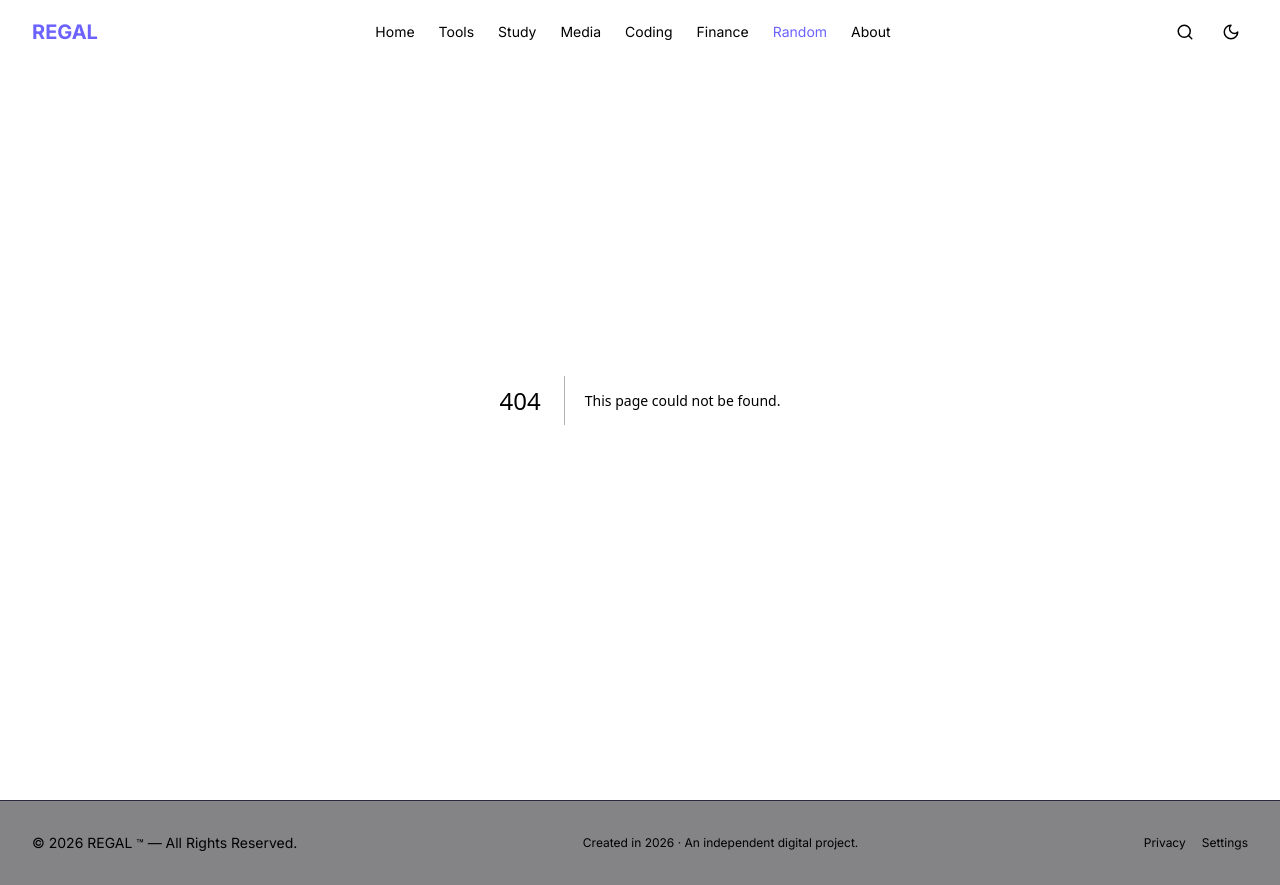
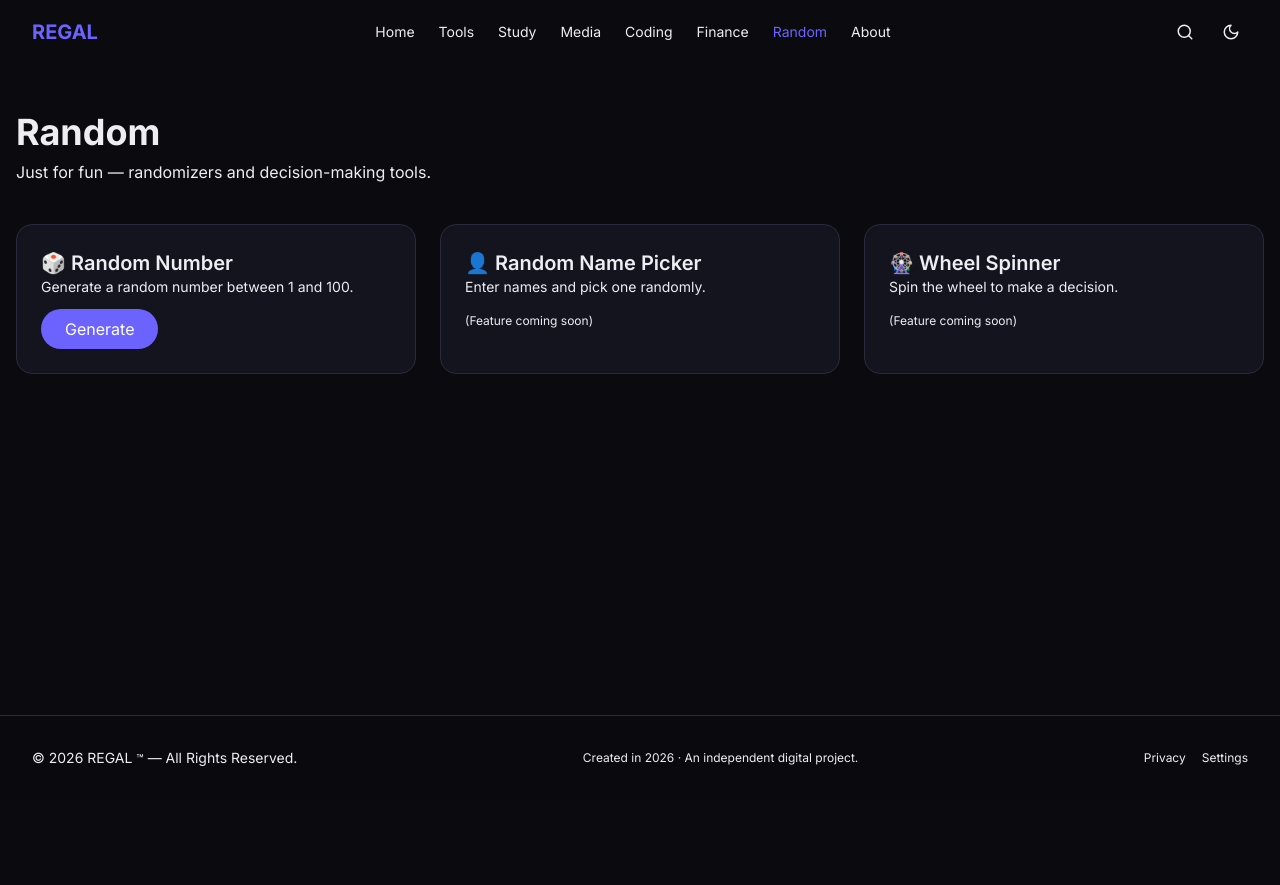
Before and after one commit to DEVAPKBUGKING/Allinone, a Next.js app: page /random in a window 1280 px wide. Before the commit this address had no page. After the commit the page ends 800 px from the top, so only its background shows below. Built offline with nearby package versions, Linux system fonts and the light colour scheme.

Commit message:
Create RandomPage component for random number generation

```diff
--- /dev/null
+++ b/app/random/page.tsx
@@ -0,0 +1,48 @@
+"use client";
+
+import { useState } from "react";
+
+export default function RandomPage() {
+  const [randomNumber, setRandomNumber] = useState<number | null>(null);
+
+  const generateNumber = () => {
+    setRandomNumber(Math.floor(Math.random() * 100) + 1);
+  };
+
+  return (
+    <div className="px-4 py-24 sm:py-28">
+      <div className="mx-auto max-w-7xl">
+        <h1 className="text-4xl font-bold">Random</h1>
+        <p className="mt-2 text-muted">Just for fun — randomizers and decision-making tools.</p>
+
+        <div className="mt-10 grid gap-6 sm:grid-cols-2 lg:grid-cols-3">
+          <div className="rounded-2xl border border-border bg-background-card p-6">
+            <h2 className="text-xl font-semibold">🎲 Random Number</h2>
+            <p className="text-sm text-muted">Generate a random number between 1 and 100.</p>
+            <button
+              onClick={generateNumber}
+              className="mt-3 rounded-full bg-regal px-6 py-2 text-white transition hover:bg-regal-dark"
+            >
+              Generate
+            </button>
+            {randomNumber !== null && (
+              <p className="mt-4 text-3xl font-bold text-regal">{randomNumber}</p>
+            )}
+          </div>
+
+          <div className="rounded-2xl border border-border bg-background-card p-6">
+            <h2 className="text-xl font-semibold">👤 Random Name Picker</h2>
+            <p className="text-sm text-muted">Enter names and pick one randomly.</p>
+            <p className="mt-4 text-xs text-muted">(Feature coming soon)</p>
+          </div>
+
+          <div className="rounded-2xl border border-border bg-background-card p-6">
+            <h2 className="text-xl font-semibold">🎡 Wheel Spinner</h2>
+            <p className="text-sm text-muted">Spin the wheel to make a decision.</p>
+            <p className="mt-4 text-xs text-muted">(Feature coming soon)</p>
+          </div>
+        </div>
+      </div>
+    </div>
+  );
+}
```
